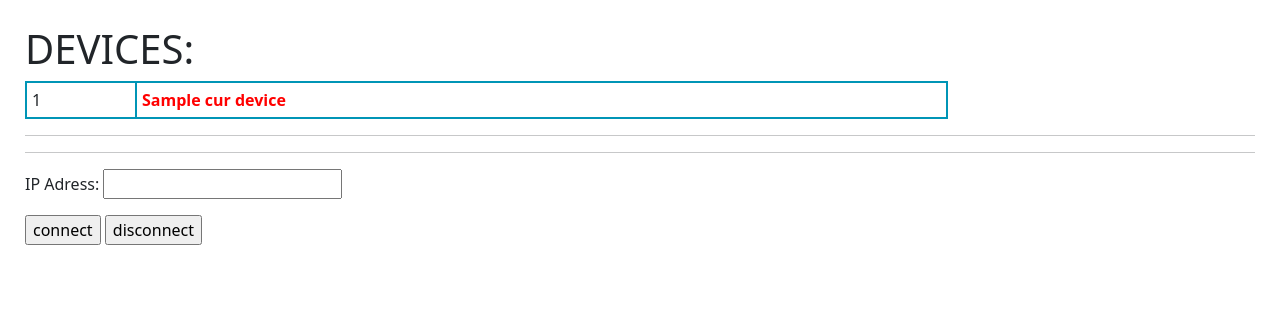
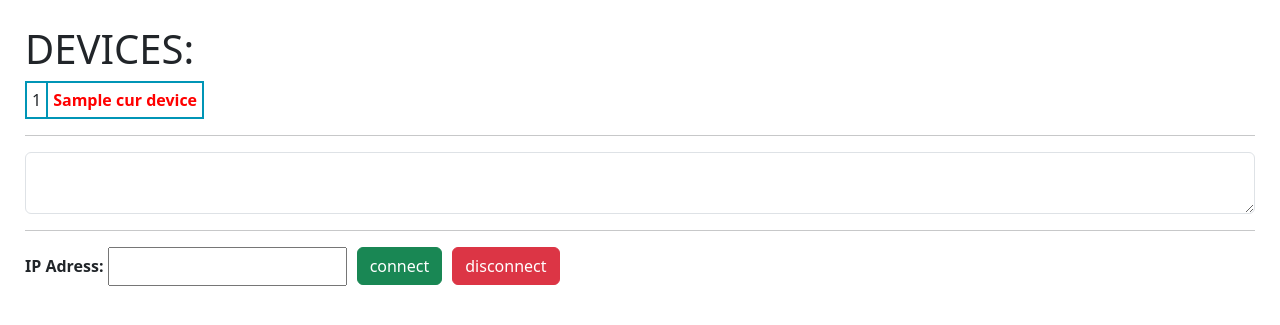
Before and after one commit to mmonk33/FlaskADBInterface, a Flask app: template templates/index.html in a window 1280 px wide. Shown: the top 325 px of the page. Run offline with Flask 2, Linux system fonts and the light colour scheme; the template is opened without the code that fills it: most values are stand-ins (such as "Sample title", 1, 10 or a date in 2020); some libraries are stand-ins or nearby versions.

Commit message:
bootstrap forms

```diff
--- a/main.py
+++ b/main.py
@@ -50,6 +50,7 @@ def index():
                 message = subprocess.check_output(
                     f'docker exec -i container-appium adb {action} {udid}',
                     shell=True).decode()
+                adb_devices = sp_adb_devces()
     return render_template('index.html', devices=adb_devices, message=message)
 
 
--- a/templates/index.html
+++ b/templates/index.html
@@ -10,13 +10,17 @@
 
   <style type="text/css">
    TABLE {
-    width: 75%;
     border: 2px solid #0095b6;
     border-spacing: 7px 5px;
    }
    TD {
     border: 2px solid #0095b6;
     padding: 5px;
+   }
+   div .ADB {
+     float: left;
+     margin-right: 10px;
+     text-align: center;
     }
 </style>
 </head>
@@ -44,23 +48,29 @@
                     <input type="hidden" name="udid" value="{{cur_device[0]}}">
                 <td>shell: <input type="text" name="shell"><input type="submit"></td>
                 </form>
+                <form action="/adb/" method="post">
+                    <input type="hidden" name="udid" value="{{cur_device[0]}}">
+                    <td><input type="submit" class="btn btn-danger" value="disconnect" name="butt"></td>
+                </form>
             {% endif %}
         </tr>
         {%endfor%}
     </table>
     <hr>
-    {% if message %}
-        <p>{{ message }}</p>
-    {% endif %}
+    <div class="form-group">
+        <textarea class="form-control" id="exampleFormControlTextarea">{% if message %}{{ message }}{% endif %}</textarea>
+    </div>
     <hr>
     <form action="/adb/" method="post">
-        <p>
-	    <label for="udid"> IP Adress: <input type="text" id="udid" name="udid"></label>
-	</p>
-	<p>
-	    <input type="submit" value="connect" name="butt">
-        <input type="submit" value="disconnect" name="butt">
-	</p>
+        <div class="ADB">
+            <label for="udid" ><b> IP Adress: </b><input type="text" id="udid" name="udid" style="line-height:33px"></label>
+        </div>
+        <div class="ADB">
+            <input type="submit" class="btn btn-success" value="connect" name="butt">
+        </div>
+        <div class="ADB">
+            <input type="submit" class="btn btn-danger" value="disconnect" name="butt">
+        </div>
     </form>
 </div>
 
```
Lines whose indentation alone changed are shown as unchanged.
